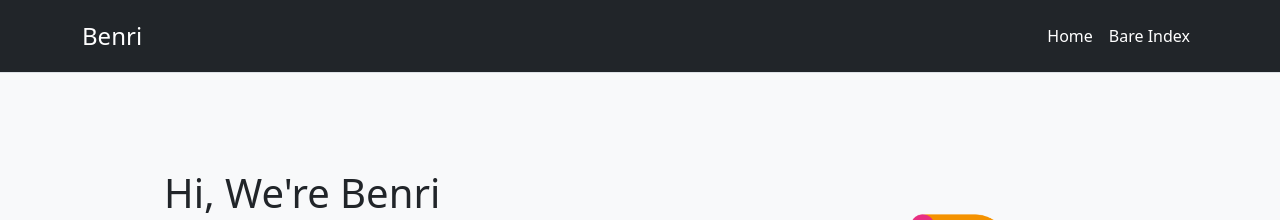
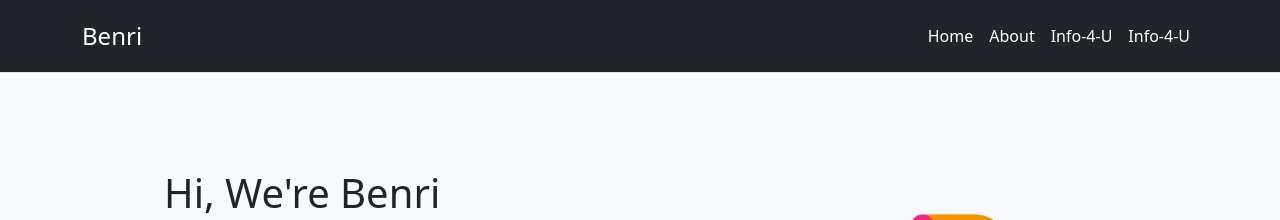
Before and after one commit to RixGpt/benri, a Jekyll site: the page built from index.md, in a window 1280 px wide. Shown: the top 220 px of the page. Built offline with Jekyll 4.4.1, drawn with Linux system fonts in a browser that asks for light colours.

Commit message:
Update default.html

```diff
--- a/_layouts/default.html
+++ b/_layouts/default.html
@@ -18,8 +18,10 @@
         <span class="fs-4">Benri</span>
       </a>
       <ul class="nav">
-        <li class="nav-item"><a href="/" class="nav-link px-2 text-white">Home</a></li>
-        <li class="nav-item"><a href="/bare.html" class="nav-link px-2 text-white">Bare Index</a></li>
+        <li class="nav-item"><a href="/benri/" class="nav-link px-2 text-white">Home</a></li>
+        <li class="nav-item"><a href="/benri/about" class="nav-link px-2 text-white">About</a></li>
+        <li class="nav-item"><a href="/benfi/tools/" class="nav-link px-2 text-white">Info-4-U</a></li>
+        <li class="nav-item"><a href="/benfi/info/" class="nav-link px-2 text-white">Info-4-U</a></li>
       </ul>
     </div>
   </header>
```
